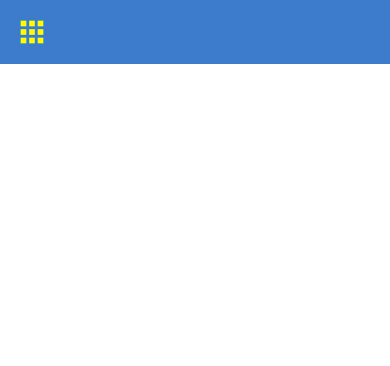
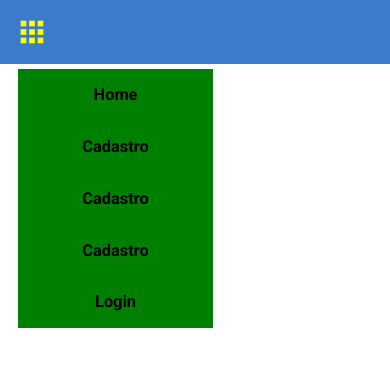
Before and after one commit to GustavoFSProg/blog-abril-2026-web, a React (Vite) app: page /header in a window 390 px wide. Both pictures are taken after a click on the icon 32 px from the left and 32 px from the top of the page. Shown: the top 366 px of the page. Built offline with nearby package versions, Linux system fonts and the light colour scheme; a web font is replaced by a local one.

Commit message:
janela links

```diff
--- a/src/Components/Header/Header.jsx
+++ b/src/Components/Header/Header.jsx
@@ -1,6 +1,7 @@
 import { Link } from "react-router-dom";
 import styled from "styled-components";
 import { CgMenuGridR } from "react-icons/cg";
+import { useState } from "react";
 
 const Container = styled.div`
   display: flex;
@@ -47,18 +48,27 @@ const MenuContainer = styled.div`
 `;
 
 function Header() {
+  const [isMenuOpen, setIsMenuOpen] = useState(false);
+
   return (
+    <>
       <Container>
         <MenuContainer>
           <CgMenuGridR
             size="34"
             style={{ cursor: "pointer", marginLeft: "15px" }}
+            onClick={() => setIsMenuOpen(!isMenuOpen)}
           />
         </MenuContainer>
+
         <ContainerLink>
           <Link
             to="/"
-          style={{ cursor: "pointer", textDecoration: "none", color: "yellow" }}
+            style={{
+              cursor: "pointer",
+              textDecoration: "none",
+              color: "yellow",
+            }}
           >
             <h3>Home</h3>
           </Link>
@@ -68,6 +78,37 @@ function Header() {
           <h3>Login</h3>
         </ContainerLink>
       </Container>
+      {isMenuOpen ? (
+        <div
+          style={{
+            display: "flex",
+            flexDirection: "column",
+            justifyContent: "center",
+            alignItems: "center",
+            marginTop: "5px",
+            fontSize: "14px",
+            background: "green",
+            width: "50%",
+            marginLeft: "18px",
+          }}
+        >
+          <Link
+            to="/"
+            style={{
+              cursor: "pointer",
+              textDecoration: "none",
+              color: "black",
+            }}
+          >
+            <h3>Home</h3>
+          </Link>
+          <h3>Cadastro</h3>
+          <h3>Cadastro</h3>
+          <h3>Cadastro</h3>
+          <h3>Login</h3>
+        </div>
+      ) : null}
+    </>
   );
 }
 
```
Lines whose indentation alone changed are shown as unchanged.
